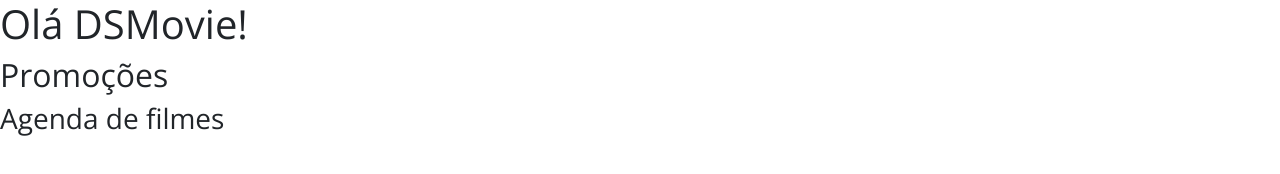
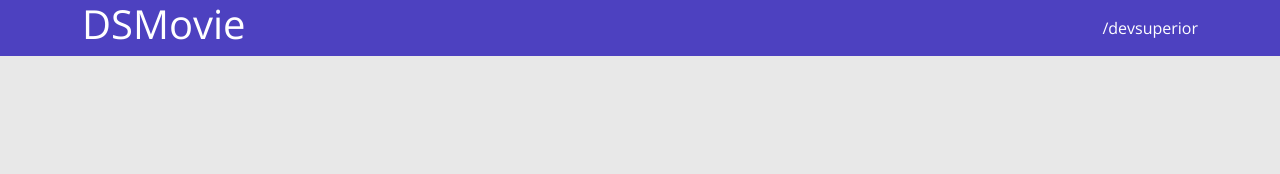
Before and after one commit to newrodrigo/dsmovie, a plain HTML site: page index.html in a window 1280 px wide. Drawn offline with nearby package versions, Linux system fonts and the light colour scheme.

Commit message:
Barra Superior PARTE 1

```diff
--- a/css/styles.css
+++ b/css/styles.css
@@ -1,5 +1,23 @@
 @import url('https://fonts.googleapis.com/css2?family=Open+Sans:wght@300;400;700&display=swap');
 
 * {
+    box-sizing: border-box;
     font-family: 'Open Sans', sans-serif;
 }
+html, body{
+    background-color: #E8E8E8;
+}
+header {
+    background-color: #4D41C0;
+    color: #fff;
+}
+nav {
+    display: flex;
+    align-items: center;
+    justify-content: space-between;
+}
+
+a, a:hover {
+    text-decoration: none;
+    color:unset;
+}
--- a/index.html
+++ b/index.html
@@ -13,8 +13,11 @@
 </head>
 
 <body>
-    <h1>Olá DSMovie!</h1>
-    <h2>Promoções</h2>
-    <h3>Agenda de filmes</h3>
+    <header>
+        <nav class="container">
+            <h1>DSMovie</h1>
+            <a href="https://github.com/newrodrigo">/devsuperior</a>
+        </nav>
+    </header>
 </body>
 </html>
```
